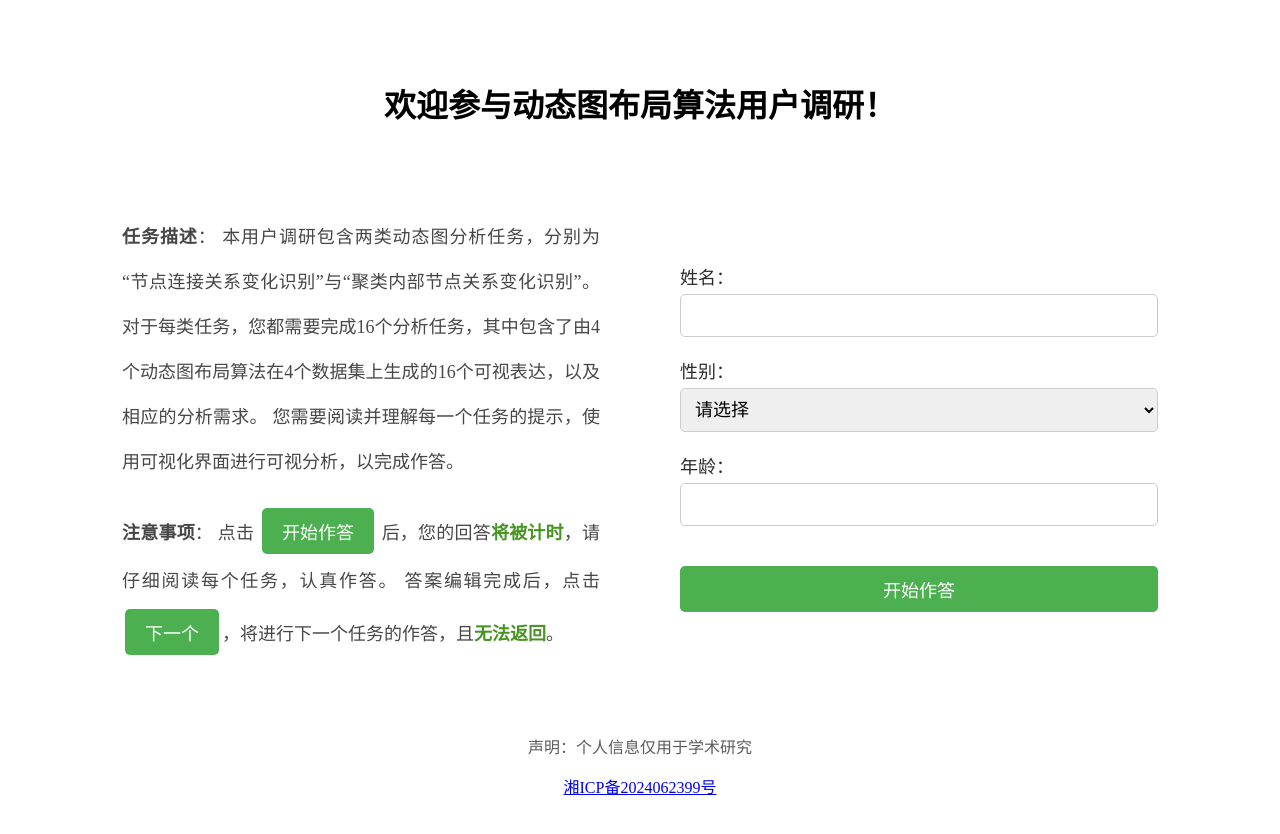
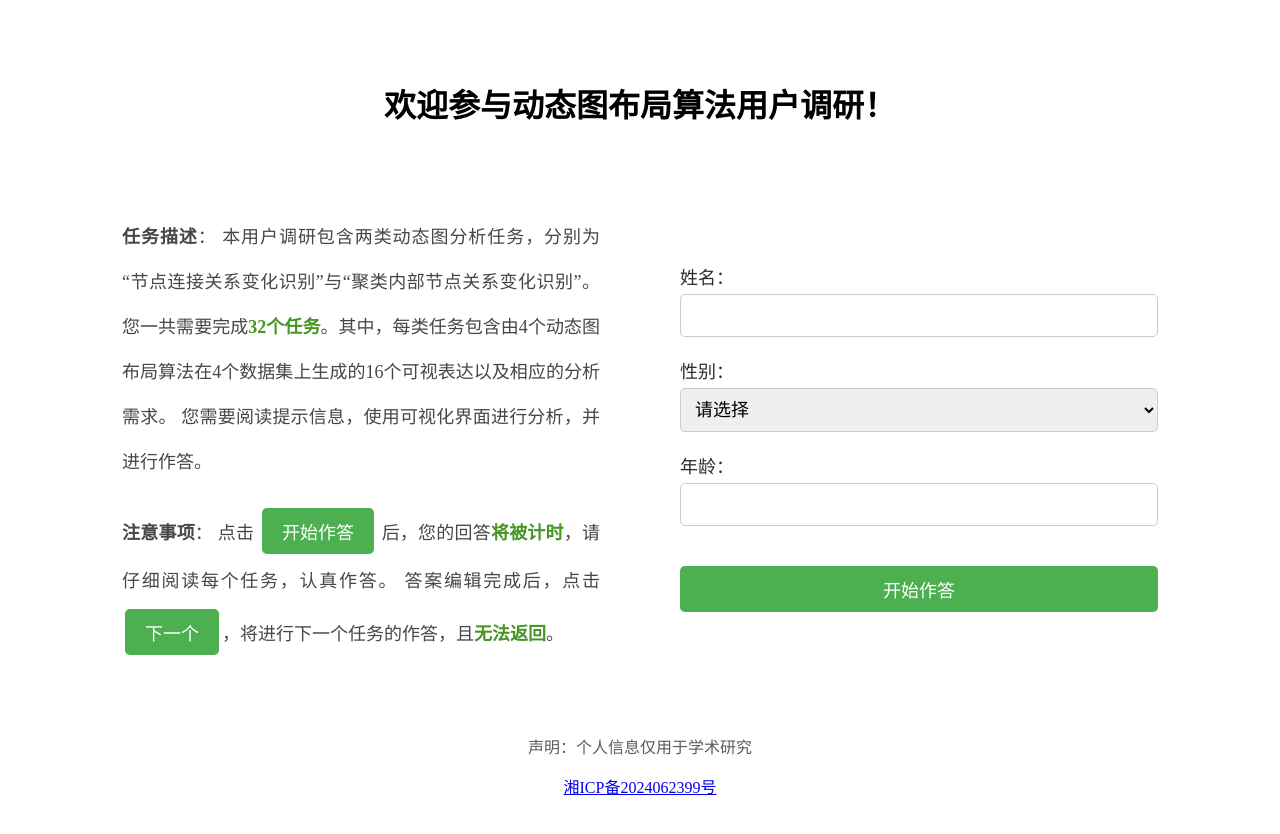
Before and after one commit to Kpure1000/dygraph-user-study, a Flask app: page / in a window 1280 px wide. Run offline with Flask 3, Linux system fonts and the light colour scheme; parts of the project's set-up code (start-up, migrations or seed data) failed here and were passed over.

Commit message:
update: home page hint

```diff
--- a/templates/welcome.html
+++ b/templates/welcome.html
@@ -16,8 +16,8 @@
                 <p>
                     <b>任务描述</b>：
                     本用户调研包含两类动态图分析任务，分别为“节点连接关系变化识别”与“聚类内部节点关系变化识别”。
-                    对于每类任务，您都需要完成16个分析任务，其中包含了由4个动态图布局算法在4个数据集上生成的16个可视表达，以及相应的分析需求。
-                    您需要阅读并理解每一个任务的提示，使用可视化界面进行可视分析，以完成作答。
+                    您一共需要完成<span highlight>32个任务</span>。其中，每类任务包含由4个动态图布局算法在4个数据集上生成的16个可视表达以及相应的分析需求。
+                    您需要阅读提示信息，使用可视化界面进行分析，并进行作答。
                 </p>
                 <p>
                     <b>注意事项</b>：
```
